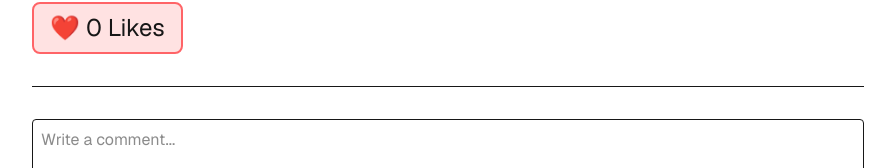
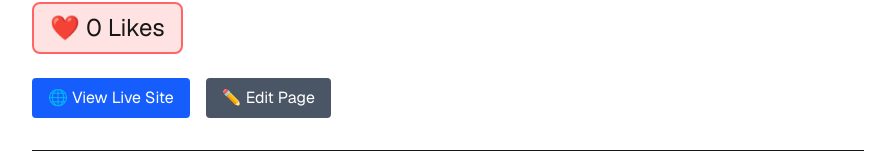
Before and after one commit to haroldmaclean/birthday-invitation, a Next.js app: page / in a window 1280 px wide. Shown: the part 150-318 px from the top of the page, without its empty margins (192-1087 px from the left). Built offline with nearby package versions, Linux system fonts and the light colour scheme; no server answers; the database is empty.

Commit message:
Add GitHub edit link to homepage

```diff
--- a/src/app/page.js
+++ b/src/app/page.js
@@ -13,6 +13,26 @@ export default function HomePage() {
       <p className="mb-2">Click to like this invitation:</p>
       <LikeButton />
 
+      {/* New Buttons */}
+      <div className="mt-6 space-x-4">
+        <a
+          href="https://birthday-invitation-sigma.vercel.app"
+          target="_blank"
+          rel="noopener noreferrer"
+          className="inline-block px-4 py-2 bg-blue-600 text-white rounded hover:bg-blue-700 transition"
+        >
+          🌐 View Live Site
+        </a>
+        <a
+          href="https://github.com/haroldmaclean/birthday-invitation/edit/main/src/app/page.js"
+          target="_blank"
+          rel="noopener noreferrer"
+          className="inline-block px-4 py-2 bg-gray-600 text-white rounded hover:bg-gray-700 transition"
+        >
+          ✏️ Edit Page
+        </a>
+      </div>
+
       <hr className="my-8" />
 
       <CommentsList />
```
